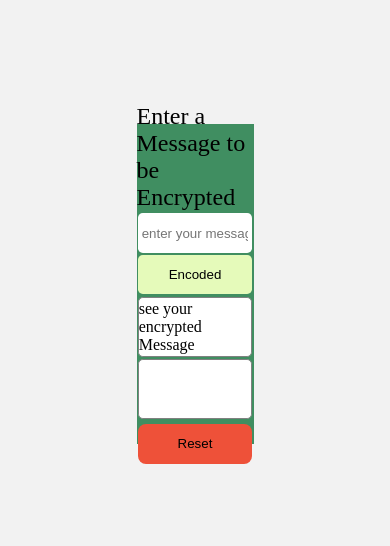
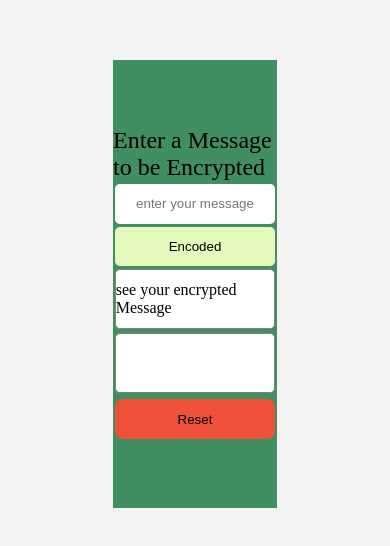
Before and after one commit to MALWICK/secretmessage-js, a plain HTML site: page index.html in a window 390 px wide. Shown: the part 138-684 px from the top of the page. Drawn offline with Linux system fonts and the light colour scheme.

Commit message:
edited erroerds

```diff
--- a/assets/style/style.css
+++ b/assets/style/style.css
@@ -125,4 +125,12 @@
 }
 
 .resetbtn:hover {
-  background-color: #da1313;}
+  background-color: #da1313;
+}
+
+@media (max-width: 768px) {
+  .app {
+    width: 42%;
+    height: 53vh;
+  }
+}
```
